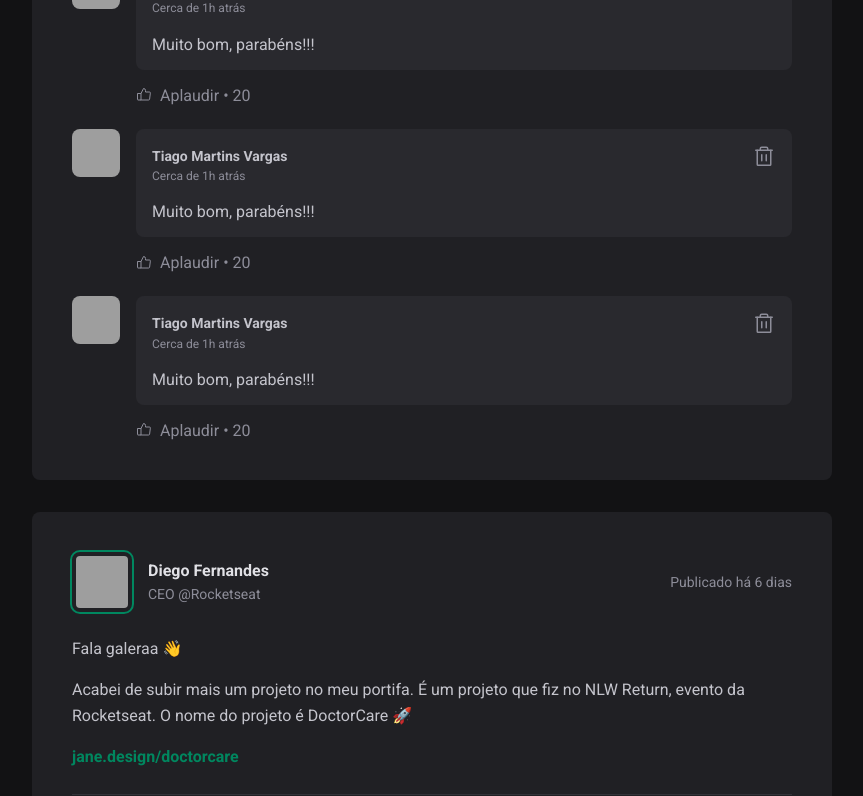
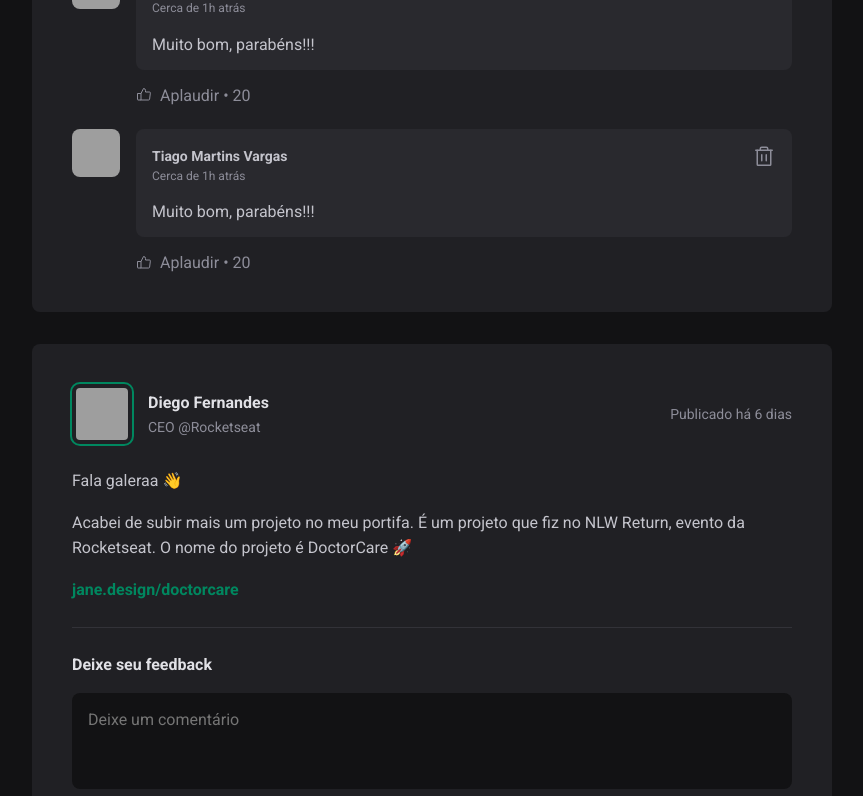
Before and after one commit to vargastm/ignite-feed, a React (Vite) app: page / in a window 1280 px wide. Shown: the part 624-1420 px from the top of the page, without its empty margins (352-1215 px from the left). Built offline with nearby package versions, Linux system fonts and the light colour scheme; grey boxes are pictures that could not be loaded.

Commit message:
Created state for comments

```diff
--- a/src/Components/Post/Post.tsx
+++ b/src/Components/Post/Post.tsx
@@ -4,6 +4,7 @@
 import styles from './Post.module.css'
 import { Comment } from '../Comment/Comment'
 import { Avatar } from '../Avatar/Avatar'
+import { useState } from 'react'
 
 interface PostProps {
   id?: number,
@@ -20,9 +21,20 @@
 }
 
 export function Post({author, publishedAt, content}:PostProps) {
+  const [comments, setComments] = useState([
+    1,
+    2
+  ])
+
   const publishedDateFormatted = format(publishedAt, "d 'de' LLLL 'às' HH:mm'h'", {locale: ptBR})
 
   const publishedDateRelativetoNow = formatDistanceToNow(publishedAt, {locale: ptBR})
+
+  function handleCreateNewComment() {
+    event?.preventDefault()
+
+    setComments([...comments, comments.length + 1])
+  }
 
   return (
     <article className={styles.post}>
@@ -49,7 +61,7 @@
         })}
       </div>
 
-      <form className={styles.commentForm}>
+      <form onSubmit={handleCreateNewComment} className={styles.commentForm}>
         <strong>Deixe seu feedback</strong>
         <textarea placeholder="Deixe um comentário"/>
         <footer>
@@ -58,9 +70,9 @@
       </form>
 
       <div className={styles.commentList}>
-        <Comment />
-        <Comment />
-        <Comment />
+        {comments.map(comment => {
+          return <Comment />
+        })}
       </div>
     </article>
   )
```
